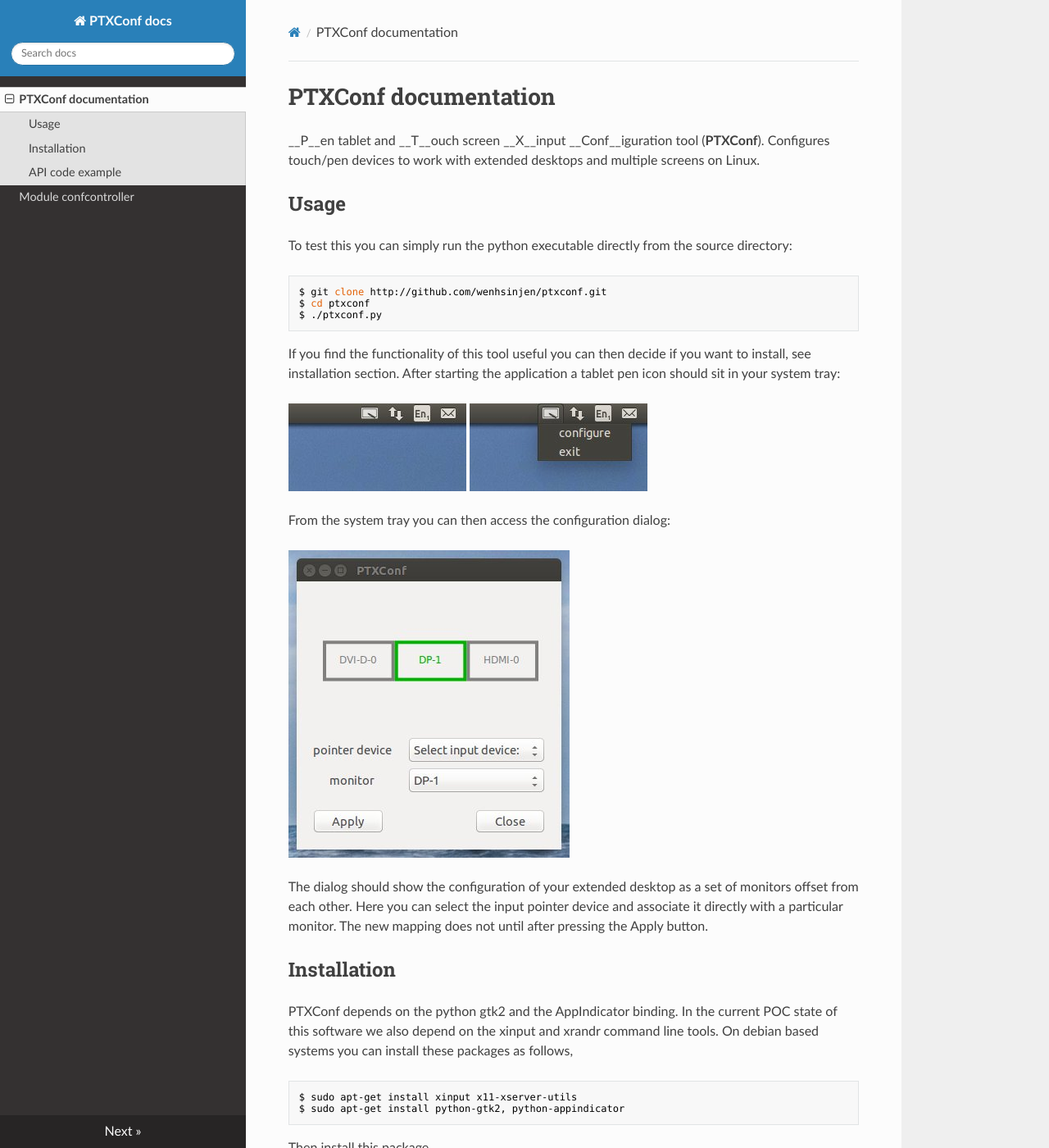
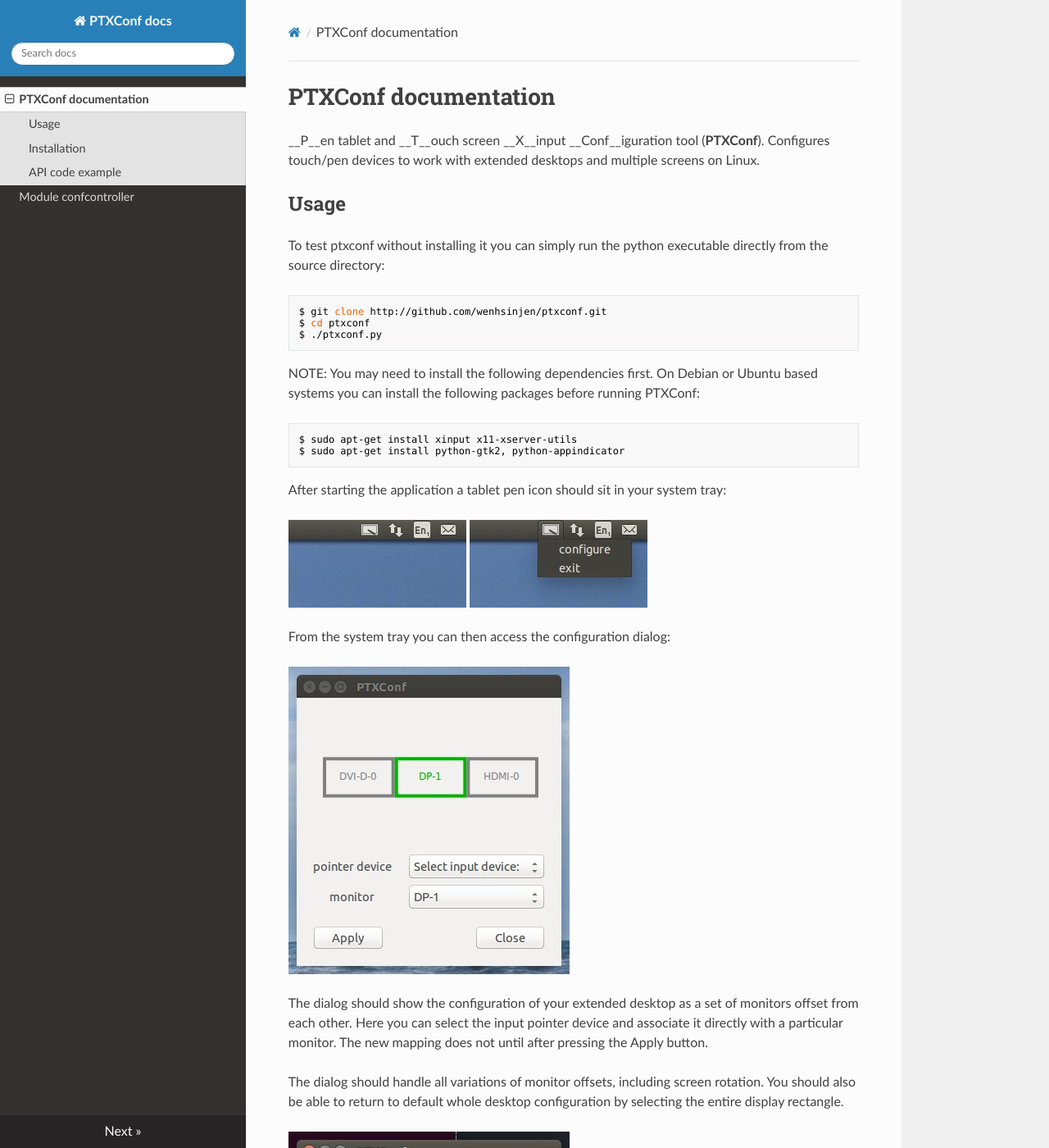
Before and after one commit to wenhsinjen/ptxconf, an MkDocs documentation site: the page built from documentation/docs/index.md, in a window 1280 px wide and 1400 px high. Shown: the whole window at 82% size. Built offline with MkDocs 1.6.1, drawn with Linux system fonts in a browser that asks for light colours; nearby versions of some CDN libraries; some of the changed text lies outside the part shown.

Commit message:
updated docs rotation and more on testing ptxconf
updated docs rotation and more on testing ptxconf

````diff
--- a/documentation/docs/index.md
+++ b/documentation/docs/index.md
@@ -4,13 +4,20 @@ __P__en tablet and __T__ouch screen __X__input __Conf__iguration tool (__PTXConf
 Configures touch/pen devices to work with extended desktops and multiple screens on Linux.
 
 ## Usage
-To test this you can simply run the python executable directly from the source directory:
+To test ptxconf without installing it you can simply run the python executable directly from the source directory:
 ```sh
 $ git clone http://github.com/wenhsinjen/ptxconf.git
 $ cd ptxconf
 $ ./ptxconf.py
 ```
-If you find the functionality of this tool useful you can then decide if you want to install, see installation section. After starting the application a tablet pen icon should sit in your system tray:
+NOTE: You may need to install the following dependencies first.
+On Debian or Ubuntu based systems you can install the following packages before running PTXConf:
+```sh
+$ sudo apt-get install xinput x11-xserver-utils
+$ sudo apt-get install python-gtk2, python-appindicator
+```
+
+After starting the application a tablet pen icon should sit in your system tray:
 
 ![ptxconf system tray icon](system_tray_icon.jpg)
 ![ptxconf system tray icon](system_tray_icon_dropdown.jpg)
@@ -20,6 +27,13 @@ From the system tray you can then access the configuration dialog:
 ![ptxconf config dialog](config_menu.jpg)
 
 The dialog should show the configuration of your extended desktop as a set of monitors offset from each other. Here you can select the input pointer device and associate it directly with a particular monitor. The new mapping does not until after pressing the Apply button.
+
+The dialog should handle all variations of monitor offsets, including
+screen rotation. You should also be able to return to default whole desktop configuration by selecting the entire display rectangle.
+
+![ptxconf config dialog](config_menu_w_rotation.jpg)
+
+NOTE: Currently ptxconf rotates the xinput axis to match the XWindows screen rotation. This is useful for those that have pen or touch screens, but may be less useful or even problematic for those that have pen or touch tablets. So please let us know if we should improve this.
 
 ## Installation
 PTXConf depends on the python gtk2 and the AppIndicator binding. In the current POC state of this software we also depend on the xinput and xrandr command line tools. On debian based systems you can install these packages as follows,
````
Also changed, not shown: documentation/docs/config_menu_w_rotation.jpg (added).
